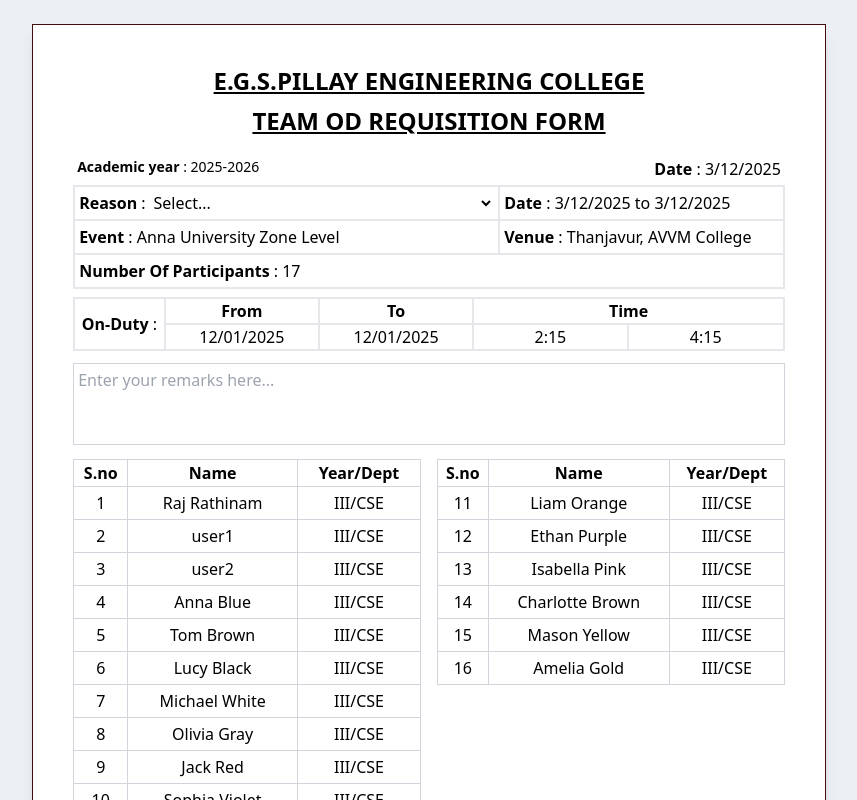
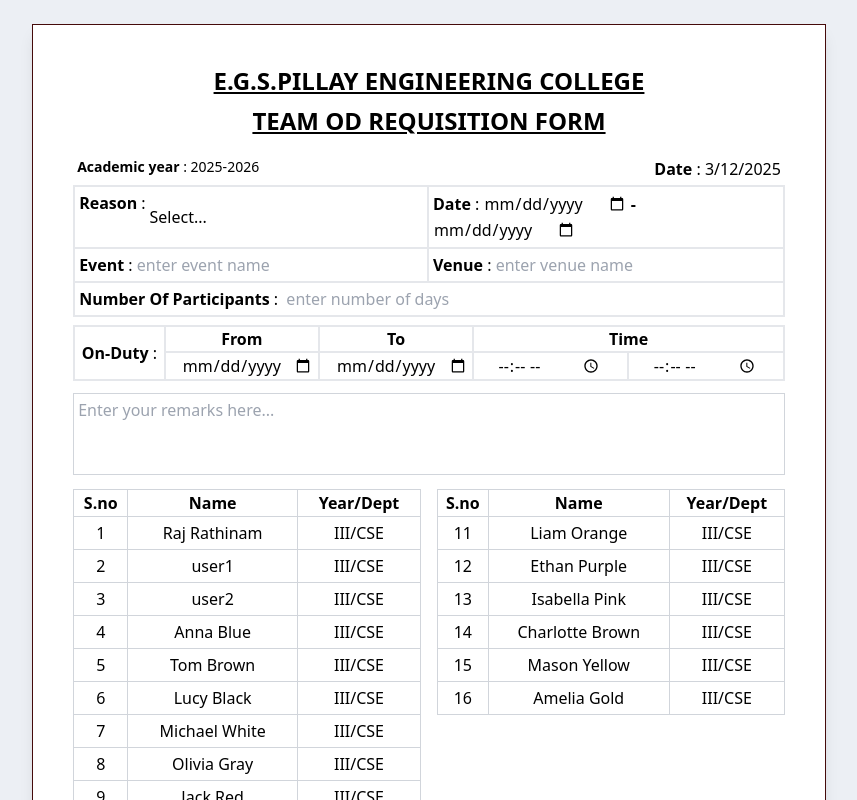
Before and after one commit to RajRathinam/permiso-frontend, a React (Vite) app: page /team-onduty in a window 1280 px wide. Shown: the top 800 px of the page, without its empty margins (211-1068 px from the left). Built offline with nearby package versions, Linux system fonts and the light colour scheme.

Commit message:
ui updated

```diff
--- a/src/pages/home/Dashboard.jsx
+++ b/src/pages/home/Dashboard.jsx
@@ -18,19 +18,19 @@
                 {/* On-Duty and Leave Request Section */}
                 <div className="lg:w-2/3 grid grid-cols-2 lg:grid-cols-4 lg:gap-6 gap-3">
                     {/* On-Duty Requests */}
-                    <div className="py-4 rounded-lg shadow-xl hover:shadow-2xl">
+                    <div className="py-4 rounded-lg shadow-xl hover:shadow-2xl hover:scale-105 duration-200 transition-all">
                         <Link to="/single-request" className="flex flex-col justify-center items-center text-secondary-500 ">
                             <FaUser size={100} />
                             <h2 className="text-lg mt-2 lg:text-xl font-medium mb-4">On-Duty Request</h2>
                         </Link>
                     </div>
-                    <div className="py-4 rounded-lg shadow-xl hover:shadow-2xl">
+                    <div className="py-4 rounded-lg shadow-xl hover:shadow-2xl hover:scale-105 duration-300 transition-all">
                         <Link to="/team-onduty" className="flex flex-col justify-center items-center text-secondary-500">
                             <MdGroups size={100} />
                             <h2 className="text-lg mt-2 lg:text-xl font-medium mb-4">Team On-Duty</h2>
                         </Link>
                     </div>
-                    <div className="py-4 rounded-lg shadow-xl hover:shadow-2xl">
+                    <div className="py-4 rounded-lg shadow-xl hover:shadow-2xl hover:scale-105 duration-300 transition-all">
                         <Link to="/leave-request" className="flex flex-col justify-center items-center text-secondary-500">
                             <svg
                                 xmlns="http://www.w3.org/2000/svg"
@@ -53,7 +53,7 @@
                             <h2 className="text-lg mt-2 lg:text-xl font-medium mb-4">Leave Requests</h2>
                         </Link>
                     </div>
-                    <div className="py-4 rounded-lg shadow-xl hover:shadow-2xl">
+                    <div className="py-4 rounded-lg shadow-xl hover:shadow-2xl hover:scale-105 duration-300 transition-all">
                         <Link to="/complaint" className="flex flex-col justify-center items-center text-secondary-500">
                             <svg
                                 xmlns="http://www.w3.org/2000/svg"
--- a/src/pages/home/StaffDashboard.jsx
+++ b/src/pages/home/StaffDashboard.jsx
@@ -81,10 +81,10 @@
                             <td>
                                 <div className="flex items-center ml-12 gap-3">
                                     <div className="avatar">
-                                        <div className="mask mask-squircle h-12 w-12">
+                                        <div className="mask mask-squircle h-12 w-12 hover:scale-125 duration-300 transition-all">
                                             <img
                                                 src={user.avatar || "/profileAvatar.jpeg"}
-                                                alt="Avatar Tailwind CSS Component" />
+                                                alt="Avatar Tailwind CSS Component"/>
                                         </div>
                                     </div>
                                     <div>
--- a/src/pages/notifications/NotificationPage.jsx
+++ b/src/pages/notifications/NotificationPage.jsx
@@ -18,7 +18,7 @@
                 {notifications.map((notif) => (
                     <div
                         key={notif.id}
-                        className={`p-2 flex items-center gap-2 lg:gap-3 rounded-md shadow-lg ${notif.status==="success" ? ' border-l-4 border-green-600' : 'border-l-4 border-red-500'}`}
+                        className={`p-2 flex  hover:scale-110 duration-300 transition-all items-center gap-2 lg:gap-3 rounded-md shadow-lg ${notif.status==="success" ? ' border-l-4 border-green-600' : 'border-l-4 border-red-500'}`}
                     >
                         <span className={`w-17 h-17 p-1 lg:w-20 lg:h-20 text-4xl font-extrabold text-white flex justify-center items-center rounded-full ${notif.status==="success" ? ' bg-green-600' : 'bg-red-500'}`}>
                             {notif.status==="success" ? <FiCheck/>:<IoClose/>}
--- a/src/pages/permissions/GroupOnduty.jsx
+++ b/src/pages/permissions/GroupOnduty.jsx
@@ -43,23 +43,34 @@
             <h2 className="px-1"><b>Date</b> : {date.toLocaleDateString()}</h2>
           </div>
           <div className="flex flex-col sm:flex-row border-b-2">
-            <h2 className="w-full sm:w-[60%] border-l-2 border-r-2 p-1 flex"><b className="pr-1">Reason</b> :
-              <select className="pl-1 w-full bg-white outline-none">
+            <h2 className="w-full sm:w-[50%] border-l-2 border-r-2 p-1 flex"><b className="pr-1">Reason</b> :
+              <select className="pl-1 w-full bg-white outline-none appearance-none">
                 <option value="">Select...</option>
-                <option value="">Academics</option>
-                <option value="">Extracurriculars</option>
-                <option value="">Fieldwork</option>
-                <option value="">Official</option>
+                <option value="">Industrial Visit (IV)</option>
+                <option value="">Project/Research Work</option>
+                <option value="">Technical Competitions</option>
+                <option value="">Conference Presentation</option>
+                <option value="">Workshop Participation</option>
+                <option value="">Seminar Participation</option>
+                <option value="">Paper Presentation</option>
+                <option value="">Lab Sessions in Other Institutions</option>
+                <option value="">Practical Sessions in Other Institutions</option>
+                <option value="">Sports Events</option>
+                <option value="">Cultural Fest Participation</option>
+                <option value="">Club Activities & Social Service</option>
+                <option value="">Event Organizing Committee</option>
+                <option value="">Placement Drive</option>
+                <option value="">Higher Studies Admission Process</option>
               </select>
             </h2>
-            <h2 className="w-full sm:flex-1 border-r-2 p-1"><b>Date</b> : {date.toLocaleDateString()} to {date.toLocaleDateString()}</h2>
+            <h2 className="w-full sm:flex-1 border-r-2 p-1"><b>Date</b> : <input type='date' className='text-start bg-white outline-none' /><b> - </b><input type='date' className='text-start bg-white  outline-none' /></h2>
           </div>
           <div className="flex flex-col sm:flex-row border-b-2">
-            <h2 className="w-full sm:w-[60%] border-l-2 border-r-2 p-1"><b>Event</b> : Anna University Zone Level</h2>
-            <h2 className="w-full sm:flex-1 border-r-2 p-1"><b>Venue</b> : Thanjavur, AVVM College</h2>
+            <h2 className="w-full sm:w-[50%] border-l-2 border-r-2 p-1"><b>Event</b> : <input type='text' placeholder='enter event name' className='focus:outline-none focus:ring-0 bg-white' /></h2>
+            <h2 className="w-full sm:flex-1 border-r-2 p-1"><b>Venue</b> : <input type='text' placeholder='enter venue name' className='focus:outline-none focus:ring-0 bg-white' /></h2>
           </div>
           <div className="flex flex-col sm:flex-row border-b-2 mb-2">
-            <h2 className="w-full border-l-2 border-r-2 p-1"><b>Number Of Participants</b> : 17</h2>
+            <h2 className="w-full border-l-2 border-r-2 p-1"><b>Number Of Participants</b> : <input type='number' placeholder=' enter number of days' className='w-auto focus:outline-none focus:ring-0 bg-white' /></h2>
           </div>
           <div className="flex flex-col sm:flex-row border-y-2 mb-3">
             <div className="w-full sm:w-[13%] border-l-2 border-r-2 p-1 flex justify-center items-center"><h2><b>On-Duty </b>:</h2></div>
@@ -73,19 +84,19 @@
               </div>
               <div className="flex flex-col sm:flex-row">
                 <div className="w-full sm:w-1/2 flex">
-                  <div className="w-full sm:w-1/2 text-center border-r-2"><h2>12/01/2025</h2></div>
-                  <div className="w-full sm:w-1/2 text-center border-r-2"><h2>12/01/2025</h2></div>
+                  <div className="w-full sm:w-1/2 text-center border-r-2"><input type='date' className='text-center bg-white outline-none' /></div>
+                  <div className="w-full sm:w-1/2 text-center border-r-2"><input type='date' className='text-center bg-white outline-none' /></div>
                 </div>
                 <div className="w-full sm:w-1/2 flex">
-                  <div className="w-full sm:w-1/2 text-center border-r-2"><h2>2:15</h2></div>
-                  <div className="w-full sm:w-1/2 text-center"><h2>4:15</h2></div>
+                  <div className="w-full sm:w-1/2 text-center border-r-2"><input type="time" /></div>
+                  <div className="w-full sm:w-1/2 text-center"><input type="time" /></div>
                 </div>
               </div>
             </div>
           </div>
           <div className="mb-2">
             <textarea
-              className="w-full bg-white p-1 border border-gray-300 resize-none"
+              className="w-full bg-white p-1 border border-gray-300 resize-none outline-none"
               rows="3"
               placeholder="Enter your remarks here..."
             />
@@ -155,7 +166,7 @@
             On-Duty for the Above Students
           </div>
         </div>
-        <button onClick={handlePrint} className="btn btn-primary mx-auto my-5">Download PDF</button>
+        {/* <button onClick={handlePrint} className="btn btn-primary mx-auto my-5">Download PDF</button> */}
       </div>
       )
 }
```
Also changed, not shown: src/pages/permissions/SingleOnduty.jsx (+9 -6 lines).
